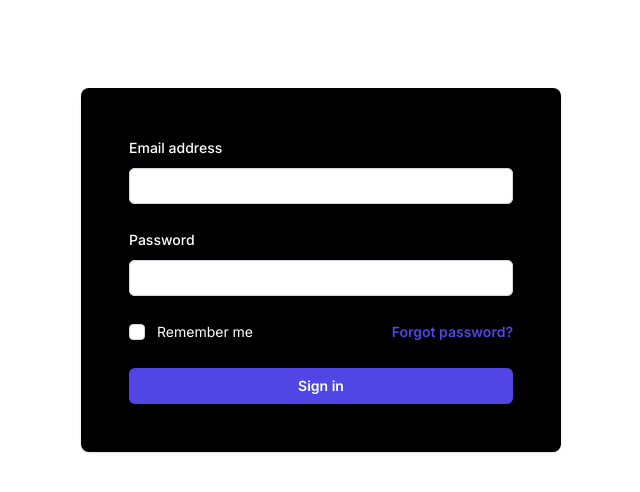
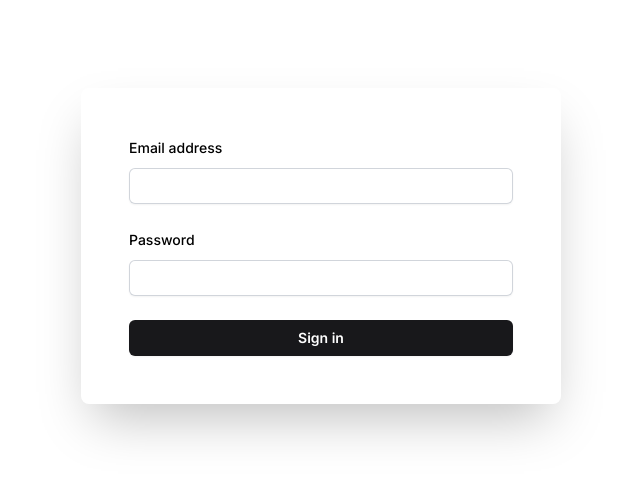
Before and after one commit to BeBalanced/Webapp, a Next.js app: page /signin in a window 1280 px wide. Shown: the top 492 px of the page, without its empty margins (319-959 px from the left). Built offline with nearby package versions, Linux system fonts and the light colour scheme.

Commit message:
ui and auth updates

```diff
--- /dev/null
+++ b/src/app/accounts/[account_id]/page.tsx
@@ -0,0 +1,11 @@
+import TransactionsTable from "@/components/accounts/transactionsTable";
+export default function AccountDetails() {
+  return (
+    <>
+      <div className="mx-auto max-w-7xl sm:px-6 lg:px-8 shadow-md rounded-md border-2 border-black">
+        <h2 className="font-bold">Transactions</h2>
+        <TransactionsTable />
+      </div>
+    </>
+  );
+}
--- a/src/app/signin/page.tsx
+++ b/src/app/signin/page.tsx
@@ -1,4 +1,6 @@
 import { signIn } from "@/lib/supabase/auth-helpers";
+import { Button } from "@/components/ui/button";
+import Link from "next/link";
 interface Props {
   searchParams: {
     message: string;
@@ -10,12 +12,12 @@ export default function SignIn({ searchParams }: Props) {
     <main className="min-h-screen">
       <div className="flex min-h-full flex-1 flex-col justify-center py-12 sm:px-6 lg:px-8">
         <div className="mt-10 sm:mx-auto sm:w-full sm:max-w-[480px]">
-          <div className="bg-black px-6 py-12 shadow sm:rounded-lg sm:px-12">
+          <div className="px-6 py-12 shadow-2xl sm:rounded-lg sm:px-12">
             <form className="space-y-6" action="#" method="POST">
               <div>
                 <label
                   htmlFor="email"
-                  className="block text-sm font-medium leading-6 text-white"
+                  className="block text-sm font-medium leading-6 text-black"
                 >
                   Email address
                 </label>
@@ -26,7 +28,7 @@ export default function SignIn({ searchParams }: Props) {
                     type="email"
                     autoComplete="email"
                     required
-                    className="block w-full rounded-md border-0 py-1.5 text-white shadow-sm ring-1 ring-inset ring-gray-300 placeholder:text-gray-400 focus:ring-2 focus:ring-inset focus:ring-indigo-600 sm:text-sm sm:leading-6"
+                    className="block w-full rounded-md border-0 py-1.5 text-black shadow-sm ring-1 ring-inset ring-gray-300 placeholder:text-gray-400 focus:ring-2 focus:ring-inset focus:ring-black sm:text-sm sm:leading-6"
                   />
                 </div>
               </div>
@@ -34,7 +36,7 @@ export default function SignIn({ searchParams }: Props) {
               <div>
                 <label
                   htmlFor="password"
-                  className="block text-sm font-medium leading-6 text-white"
+                  className="block text-sm font-medium leading-6 text-black"
                 >
                   Password
                 </label>
@@ -45,45 +47,18 @@ export default function SignIn({ searchParams }: Props) {
                     type="password"
                     autoComplete="current-password"
                     required
-                    className="block w-full rounded-md border-0 py-1.5 text-white shadow-sm ring-1 ring-inset ring-gray-300 placeholder:text-gray-400 focus:ring-2 focus:ring-inset focus:ring-indigo-600 sm:text-sm sm:leading-6"
+                    className="block w-full rounded-md border-0 py-1.5 text-black shadow-sm ring-1 ring-inset ring-gray-300 placeholder:text-gray-400 focus:ring-2 focus:ring-inset focus:ring-black sm:text-sm sm:leading-6"
                   />
                 </div>
               </div>
-
-              <div className="flex items-center justify-between">
-                <div className="flex items-center">
-                  <input
-                    id="remember-me"
-                    name="remember-me"
-                    type="checkbox"
-                    className="h-4 w-4 rounded border-gray-300 text-indigo-600 focus:ring-indigo-600"
-                  />
-                  <label
-                    htmlFor="remember-me"
-                    className="ml-3 block text-sm leading-6 text-white"
-                  >
-                    Remember me
-                  </label>
-                </div>
-
-                <div className="text-sm leading-6">
-                  <a
-                    href="#"
-                    className="font-semibold text-indigo-600 hover:text-indigo-500"
-                  >
-                    Forgot password?
-                  </a>
-                </div>
-              </div>
-
               <div>
-                <button
+                <Button
                   type="submit"
-                  className="flex w-full justify-center rounded-md bg-indigo-600 px-3 py-1.5 text-sm font-semibold leading-6 text-white shadow-sm hover:bg-indigo-500 focus-visible:outline focus-visible:outline-2 focus-visible:outline-offset-2 focus-visible:outline-indigo-600"
+                  className="flex w-full justify-center rounded-md px-3 py-1.5 text-sm font-semibold leading-6 text-white shadow-sm focus-visible:outline focus-visible:outline-2 focus-visible:outline-offset-2 focus-visible:outline-black"
                   formAction={signIn}
                 >
                   Sign in
-                </button>
+                </Button>
               </div>
             </form>
           </div>
--- /dev/null
+++ b/src/components/accounts/transactionsTable.tsx
@@ -0,0 +1,42 @@
+"use client";
+import {
+  Table,
+  TableBody,
+  TableCell,
+  TableHead,
+  TableHeader,
+  TableRow,
+} from "@/components/ui/table";
+import { useState } from "react";
+
+export default function TransactionsTable() {
+  const account1 = {
+    name: "PNC Checking",
+    type: "Checking",
+    balance: 12234,
+  };
+  const [accounts, setAccounts] = useState([account1]);
+  return (
+    <Table>
+      <TableHeader>
+        <TableRow>
+          <TableHead>Date</TableHead>
+          <TableHead>From</TableHead>
+          <TableHead>To</TableHead>
+          <TableHead>Amount</TableHead>
+        </TableRow>
+      </TableHeader>
+      <TableBody>
+        {accounts.map((account) => {
+          return (
+            <TableRow key={account.name} className="hover:cursor-pointer">
+              <TableCell>{account.name}</TableCell>
+              <TableCell>{account.type}</TableCell>
+              <TableCell>${account.balance}</TableCell>
+            </TableRow>
+          );
+        })}
+      </TableBody>
+    </Table>
+  );
+}
--- a/src/lib/supabase/client.ts
+++ b/src/lib/supabase/client.ts
@@ -1,11 +1,15 @@
-import { createClient } from "@supabase/supabase-js";
+// import { createClient } from "@supabase/supabase-js";
+import { createBrowserClient } from "@supabase/ssr";
+import { redirect } from "next/navigation";
 
 export const signOut = async () => {
   // Create a single supabase client for interacting with your database
-  const supabase = createClient(
+  const supabase = createBrowserClient(
     process.env.NEXT_PUBLIC_SUPABASE_URL!,
     process.env.NEXT_PUBLIC_SUPABASE_ANON_KEY!
   );
   const { error } = await supabase.auth.signOut();
-  console.log(error);
+  if (!error) {
+    redirect("/signin");
+  }
 };
```
